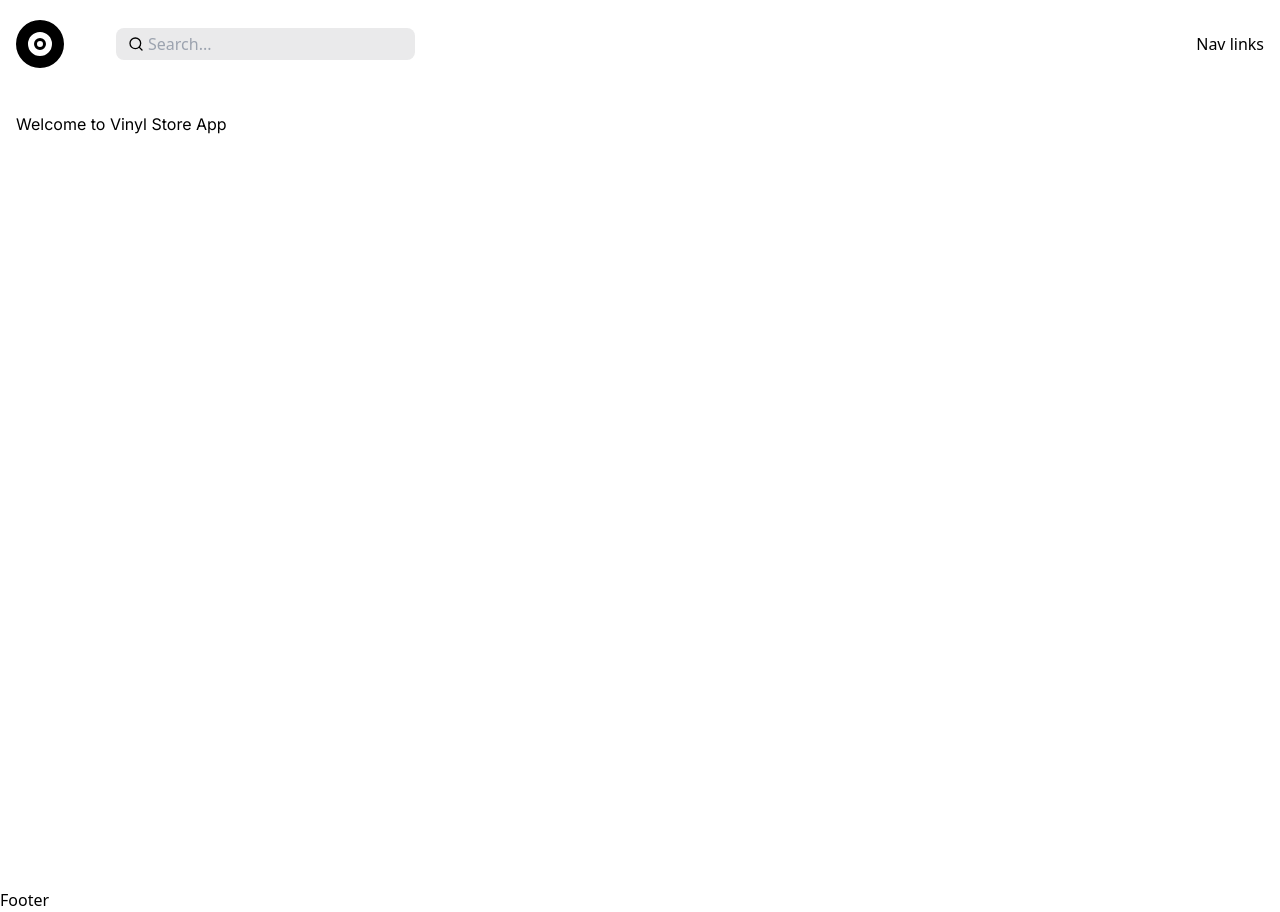
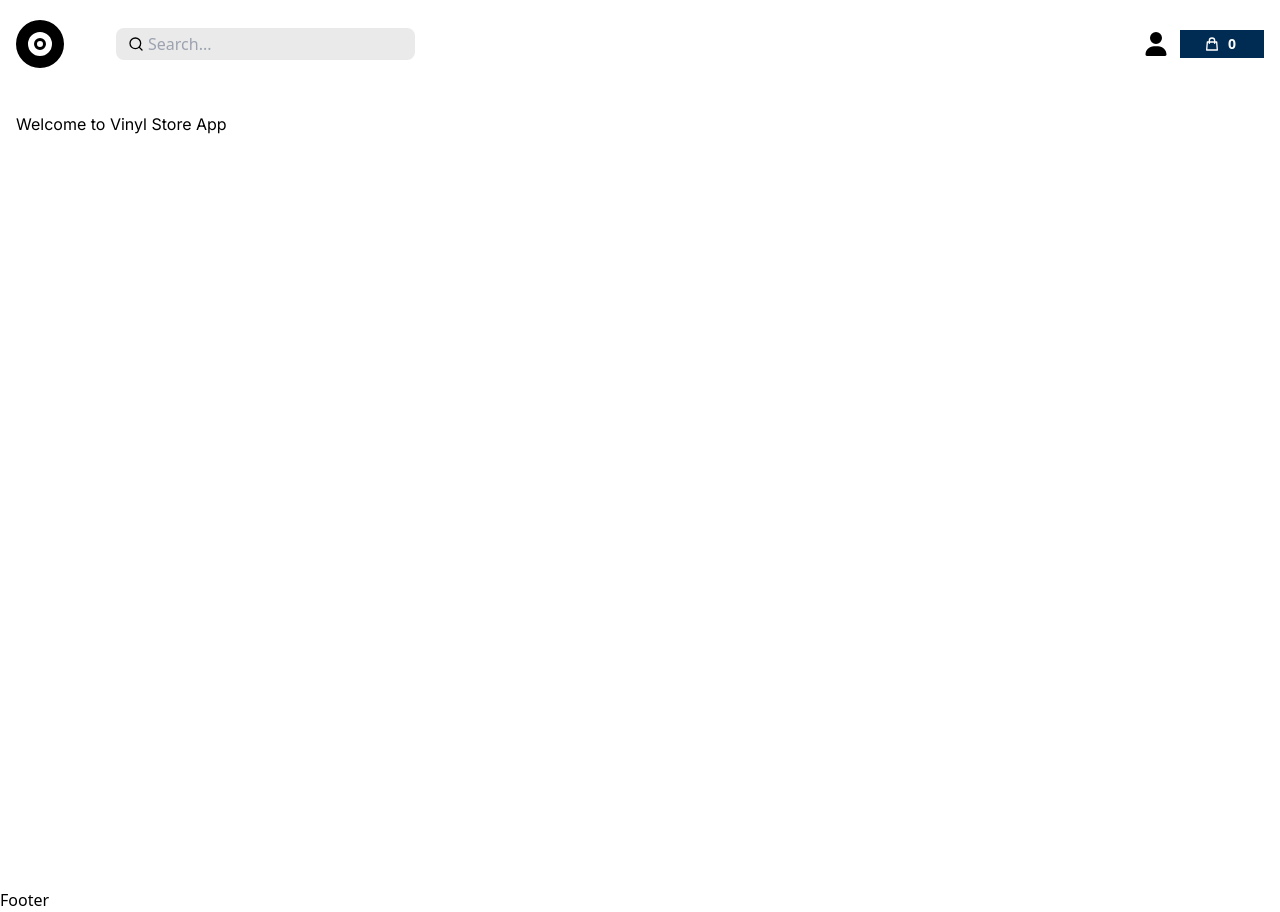
Before and after one commit to KrunoMirkovski/Vinil-Store-App, a React (Vite) app in the folder frontend/: page / in a window 1280 px wide. Built offline with nearby package versions, Linux system fonts and the light colour scheme.

Commit message:
Configuring the User icon and the Cart button

```diff
--- a/frontend/src/components/Navbar.jsx
+++ b/frontend/src/components/Navbar.jsx
@@ -1,6 +1,8 @@
 import { Link } from "react-router-dom"
 import { BsFillVinylFill } from "react-icons/bs";
 import { FiSearch } from "react-icons/fi";
+import { FaUser } from "react-icons/fa6";
+import { HiOutlineShoppingBag } from "react-icons/hi";
 
 const Navbar = () => {
   return (
@@ -20,7 +22,13 @@ const Navbar = () => {
       </div>
 
       {/*right_div*/}
-      <div>Nav links</div>
+      <div className="relative flex items-center md:space-x-3 space-x-2">
+      <FaUser className="size-6"/>
+      <Link to='/cart' className="bg-primary p-1 sm:px-6 px-2 py-1 flex items-center">
+      <HiOutlineShoppingBag color="white" className="size-4"/>
+      <span className="text-white px-1 text-sm font-bold sm:ml-1">0</span>
+      </Link>
+      </div>
     </nav>
    </header>
   )
```
